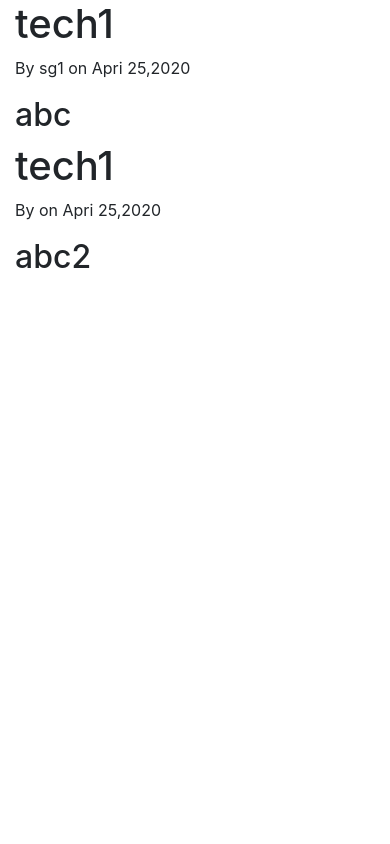
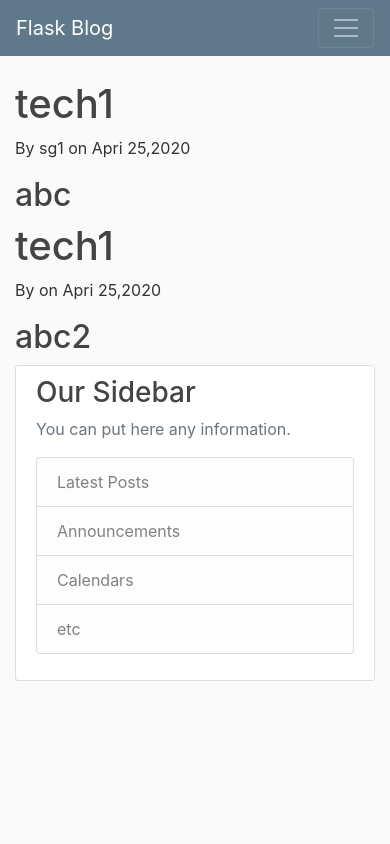
Before and after one commit to snehagupta01/Flask-blogapp, a Flask app: page /home in a window 390 px wide. Run offline with Flask 2, Linux system fonts and the light colour scheme; some libraries are stand-ins or nearby versions.

Commit message:
updated base.html,added css files

```diff
--- a/flaskmain.py
+++ b/flaskmain.py
@@ -1,4 +1,4 @@
-from flask import Flask,render_template
+from flask import Flask,render_template,url_for
 
 app=Flask(__name__)
 
--- /dev/null
+++ b/static/main.css
@@ -0,0 +1,80 @@
+body {
+    background: #fafafa;
+    color: #333333;
+    margin-top: 5rem;
+  }
+
+  h1, h2, h3, h4, h5, h6 {
+    color: #444444;
+  }
+
+  .bg-steel {
+    background-color: #5f788a;
+  }
+
+  .site-header .navbar-nav .nav-link {
+    color: #cbd5db;
+  }
+
+  .site-header .navbar-nav .nav-link:hover {
+    color: #ffffff;
+  }
+
+  .site-header .navbar-nav .nav-link.active {
+    font-weight: 500;
+  }
+
+  .content-section {
+    background: #ffffff;
+    padding: 10px 20px;
+    border: 1px solid #dddddd;
+    border-radius: 3px;
+    margin-bottom: 20px;
+  }
+
+  .article-title {
+    color: #444444;
+  }
+
+  a.article-title:hover {
+    color: #428bca;
+    text-decoration: none;
+  }
+
+  .article-content {
+    white-space: pre-line;
+  }
+
+  .article-img {
+    height: 65px;
+    width: 65px;
+    margin-right: 16px;
+  }
+
+  .article-metadata {
+    padding-bottom: 1px;
+    margin-bottom: 4px;
+    border-bottom: 1px solid #e3e3e3
+  }
+
+  .article-metadata a:hover {
+    color: #333;
+    text-decoration: none;
+  }
+
+  .article-svg {
+    width: 25px;
+    height: 25px;
+    vertical-align: middle;
+  }
+
+  .account-img {
+    height: 125px;
+    width: 125px;
+    margin-right: 20px;
+    margin-bottom: 16px;
+  }
+
+  .account-heading {
+    font-size: 2.5rem;
+  }
--- a/templates/base.html
+++ b/templates/base.html
@@ -5,6 +5,7 @@
 
         <!-- Bootstrap CSS -->
         <link rel="stylesheet" href="https://stackpath.bootstrapcdn.com/bootstrap/4.4.1/css/bootstrap.min.css" integrity="sha384-Vkoo8x4CGsO3+Hhxv8T/Q5PaXtkKtu6ug5TOeNV6gBiFeWPGFN9MuhOf23Q9Ifjh" crossorigin="anonymous">
+        <link rel="stylesheet" type="text/css" href="{{ url_for('static',filename='main.css') }}">
         {%if title%}
         <title>{{title}}</title>
         {%else%}
@@ -12,10 +13,47 @@
         {%endif%}
     </head>
     <body>
-        <div class="container">
-        {% block content %}
-        {% endblock %}
-        </div>
+        <header class="site-header">
+            <nav class="navbar navbar-expand-md navbar-dark bg-steel fixed-top">
+              <div class="container">
+                <a class="navbar-brand mr-4" href="/">Flask Blog</a>
+                <button class="navbar-toggler" type="button" data-toggle="collapse" data-target="#navbarToggle" aria-controls="navbarToggle" aria-expanded="false" aria-label="Toggle navigation">
+                  <span class="navbar-toggler-icon"></span>
+                </button>
+                <div class="collapse navbar-collapse" id="navbarToggle">
+                  <div class="navbar-nav mr-auto">
+                    <a class="nav-item nav-link" href="/">Home</a>
+                    <a class="nav-item nav-link" href="/about">About</a>
+                  </div>
+                  <!-- Navbar Right Side -->
+                  <div class="navbar-nav">
+                    <a class="nav-item nav-link" href="/login">Login</a>
+                    <a class="nav-item nav-link" href="/register">Register</a>
+                  </div>
+                </div>
+              </div>
+            </nav>
+          </header>
+          <main role="main" class="container">
+            <div class="row">
+              <div class="col-md-8">
+                {% block content %}{% endblock %}
+              </div>
+              <div class="col-md-4">
+                <div class="content-section">
+                  <h3>Our Sidebar</h3>
+                  <p class='text-muted'>You can put here any information.
+                    <ul class="list-group">
+                      <li class="list-group-item list-group-item-light">Latest Posts</li>
+                      <li class="list-group-item list-group-item-light">Announcements</li>
+                      <li class="list-group-item list-group-item-light">Calendars</li>
+                      <li class="list-group-item list-group-item-light">etc</li>
+                    </ul>
+                  </p>
+                </div>
+              </div>
+            </div>
+          </main>
         <script src="https://code.jquery.com/jquery-3.4.1.slim.min.js" integrity="sha384-J6qa4849blE2+poT4WnyKhv5vZF5SrPo0iEjwBvKU7imGFAV0wwj1yYfoRSJoZ+n" crossorigin="anonymous"></script>
     <script src="https://cdn.jsdelivr.net/npm/popper.js@1.16.0/dist/umd/popper.min.js" integrity="sha384-Q6E9RHvbIyZFJoft+2mJbHaEWldlvI9IOYy5n3zV9zzTtmI3UksdQRVvoxMfooAo" crossorigin="anonymous"></script>
     <script src="https://stackpath.bootstrapcdn.com/bootstrap/4.4.1/js/bootstrap.min.js" integrity="sha384-wfSDF2E50Y2D1uUdj0O3uMBJnjuUD4Ih7YwaYd1iqfktj0Uod8GCExl3Og8ifwB6" crossorigin="anonymous"></script>
```
